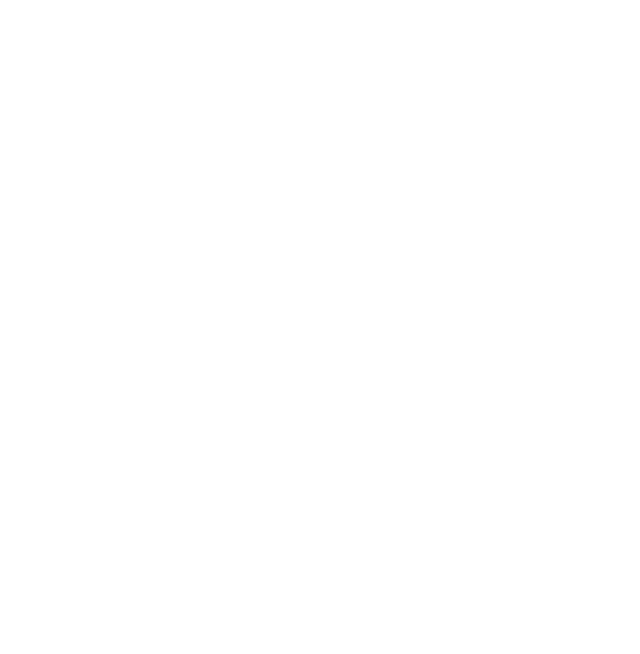
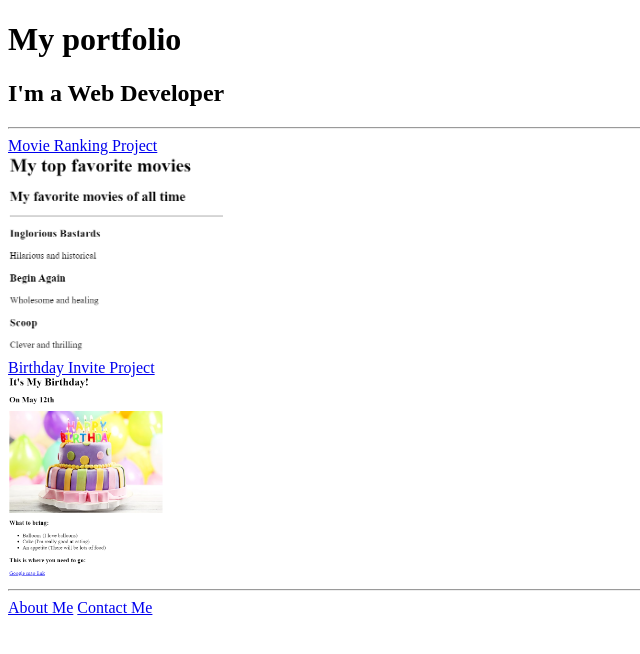
Before and after one commit to marinaraterac/html-portfolio, a plain HTML site: page index.html in a window 1280 px wide. Shown: the whole page, without its empty margins (0-640 px from the left). Drawn offline with Linux system fonts and the light colour scheme.

Commit message:
Add files via upload

```diff
--- a/index.html
+++ b/index.html
@@ -1,15 +1,20 @@
-<!-- TODO 1: Create the HTML Boilerplate -->
-
-<!-- TODO 2: Add Your previous projects' HTML into the public folder -->
-
-<!-- TODO 3: Take screenshots of your project previews and add the images to the images folder -->
-
-<!-- TODO 4: Add titles/subtitles etc. -->
-
-<!-- TODO 5: Add a link to the project pages -->
-
-<!-- TODO 6: Add images to show the project previews
-HINT for TODO 6: You can use the height attribute set to 200 to make the image smaller:
-https://developer.mozilla.org/en-US/docs/Web/HTML/Element/img#attr-height -->
-
-<!-- TODO 7: Add the Contact Me and About Me page links -->
+<!DOCTYPE html>
+<html lang="en">
+<head>
+    <meta charset="UTF-8">
+    <meta name="viewport" content="width=device-width, initial-scale=1.0">
+    <title>My portfolio</title>
+</head>
+<body>
+    <h1>My portfolio</h1>
+    <h2>I'm a Web Developer</h2>
+    <hr>
+    <a href="./public/marina movie.html">Movie Ranking Project</a><br>
+    <img src="./assets/images/marina movie.png" height="200"/><br>
+    <a href="./public/marina bday.html">Birthday Invite Project</a><br>
+    <img src="./assets/images/marina bday.png" height="200"/><br>
+    <hr>
+    <a href="./public/about.html">About Me</a>
+    <a href="./public/contact.html">Contact Me</a>
+</body>
+</html>
```
